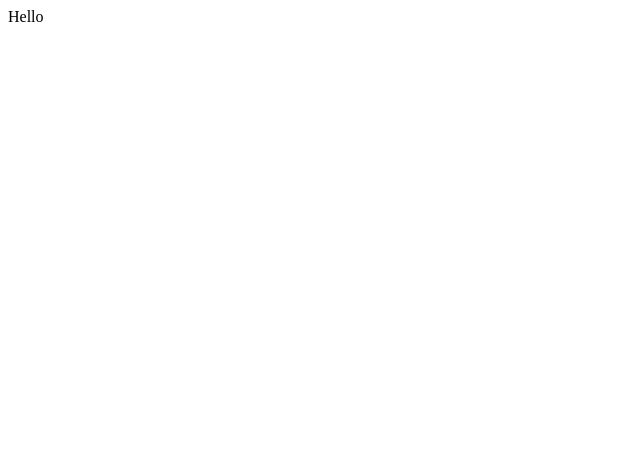
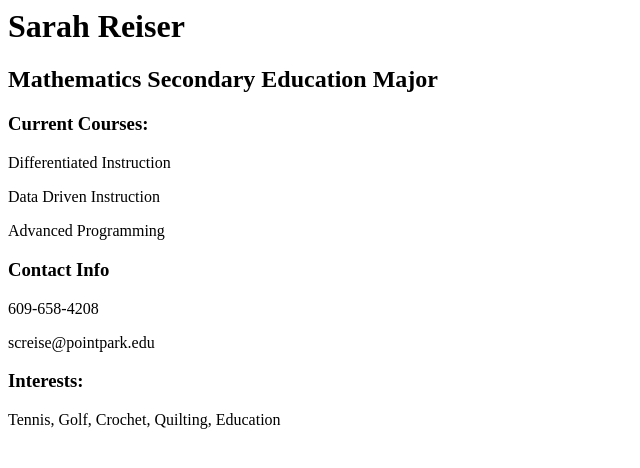
Before and after one commit to sarahintheburgh/m1, a plain HTML site: page index.html in a window 1280 px wide. Shown: the whole page, without its empty margins (0-640 px from the left). Drawn offline with Linux system fonts and the light colour scheme.

Commit message:
Add files via upload

```diff
--- a/index.html
+++ b/index.html
@@ -1,8 +1,20 @@
 <html>
-<title>My First Website</title>
+<title>Sarah Reiser</title>
 <head>
-    <body>
-          <p> Hello </p>
-    </body>
+    <h1>Sarah Reiser</h1>
 </head>
+<body>
+
+      <h2>Mathematics Secondary Education Major</h2>
+      <h3>Current Courses:</h3>
+      <p>Differentiated Instruction</p>
+      <p>Data Driven Instruction</p>
+      <p>Advanced Programming</p>
+      <h3>Contact Info</h3>
+      <p>609-658-4208</p>
+      <p>screise@pointpark.edu</p>
+      <h3>Interests:</h3>
+      <p>Tennis, Golf, Crochet, Quilting, Education </p>
+
+</body>
 </html>
```
Also changed, not shown: 1 other file.
